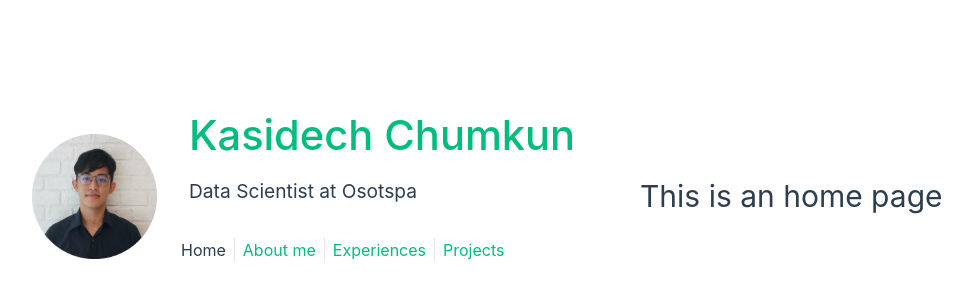
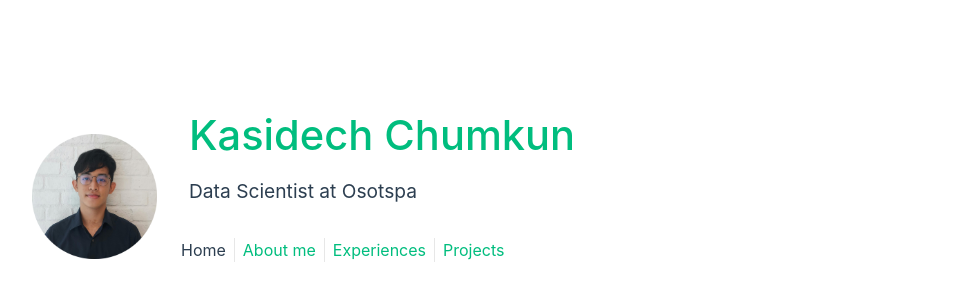
Before and after one commit to Kawaeee/Kawaeee.github.io, a Vue app: page / in a window 1280 px wide. Shown: the part 204-504 px from the top of the page, without its empty margins (0-972 px from the left). Built offline with nearby package versions, Linux system fonts and the light colour scheme.

Commit message:
🔨 remove stuff from home page

```diff
--- a/src/views/HomeView.vue
+++ b/src/views/HomeView.vue
@@ -1,7 +1,5 @@
 <template>
-  <div class="home">
-    <h1>This is an home page</h1>
-  </div>
+  <div class="home"></div>
 </template>
 
 <style>
```
